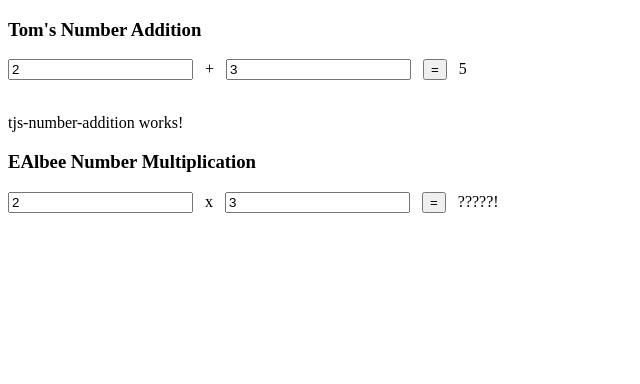
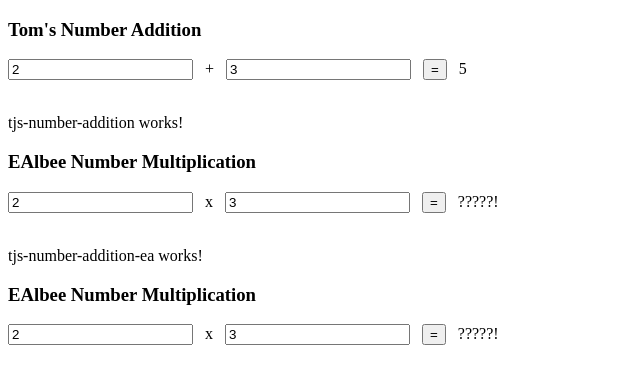
Before and after one commit to EAlbee/two-textboxes-and-an-operation, an Angular app: page / in a window 1280 px wide. Shown: the top 384 px of the page, without its empty margins (0-640 px from the left). Built offline with nearby package versions, Linux system fonts and the light colour scheme.

Commit message:
EA-week5-SlackNTell
Duplicate component with new name EA

```diff
--- a/src/app/app.component.html
+++ b/src/app/app.component.html
@@ -4,3 +4,8 @@
 <br/><br/>
 
 <app-tjs-number-addition></app-tjs-number-addition>
+
+
+<br/><br/>
+
+<app-tjs-number-addition-ea></app-tjs-number-addition-ea>
--- a/src/app/app.module.ts
+++ b/src/app/app.module.ts
@@ -5,12 +5,14 @@ import { FormsModule } from '@angular/forms'
 import { AppComponent } from './app.component';
 import { TjsAddNumbersComponent } from './tjs-add-numbers/tjs-add-numbers.component';
 import { TjsNumberAdditionComponent } from './tjs-number-addition/tjs-number-addition.component';
+import { TjsNumberAdditionEAComponent } from './tjs-number-addition-ea/tjs-number-addition-ea.component';
 
 @NgModule({
   declarations: [
     AppComponent,
     TjsAddNumbersComponent,
-    TjsNumberAdditionComponent
+    TjsNumberAdditionComponent,
+    TjsNumberAdditionEAComponent
   ],
   imports: [
     BrowserModule,
--- /dev/null
+++ b/src/app/tjs-number-addition-ea/tjs-number-addition-ea.component.html
@@ -0,0 +1,9 @@
+<p>
+  tjs-number-addition-ea works!
+</p>
+<h3>EAlbee Number Multiplication</h3>
+<input type="number" [(ngModel)]="n1">
+&nbsp; x &nbsp;
+<input type="number" [(ngModel)]="n2">
+&nbsp; <button (click)="multiplyNumbers()">=</button> &nbsp;
+{{ answer }}
--- /dev/null
+++ b/src/app/tjs-number-addition-ea/tjs-number-addition-ea.component.ts
@@ -0,0 +1,24 @@
+import { Component, OnInit } from '@angular/core';
+
+@Component({
+  selector: 'app-tjs-number-addition-ea',
+  templateUrl: './tjs-number-addition-ea.component.html',
+  styleUrls: ['./tjs-number-addition-ea.component.css']
+})
+export class TjsNumberAdditionEAComponent implements OnInit {
+
+  constructor() { }
+
+  ngOnInit() {
+  }
+
+
+  answer = '?????!';
+
+  multiplyNumbers() {
+    this.answer = this.n1 * this.n2;
+  }
+
+  n1: number = 2;
+  n2: number = 3;
+}
```
Also changed, not shown: src/app/tjs-number-addition-ea/tjs-number-addition-ea.component.css (added), 1 other file (tests, documents, lock files or other folders).
